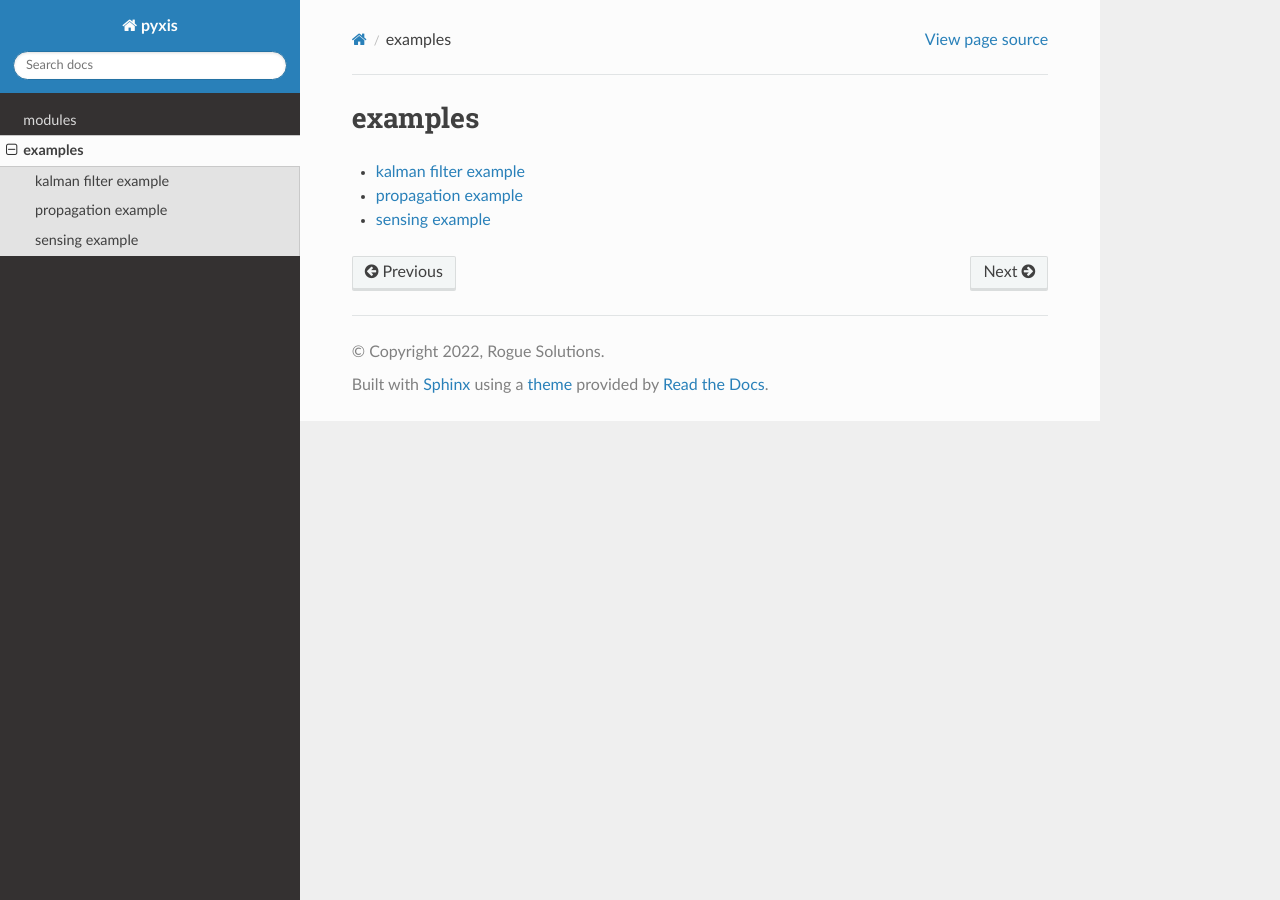
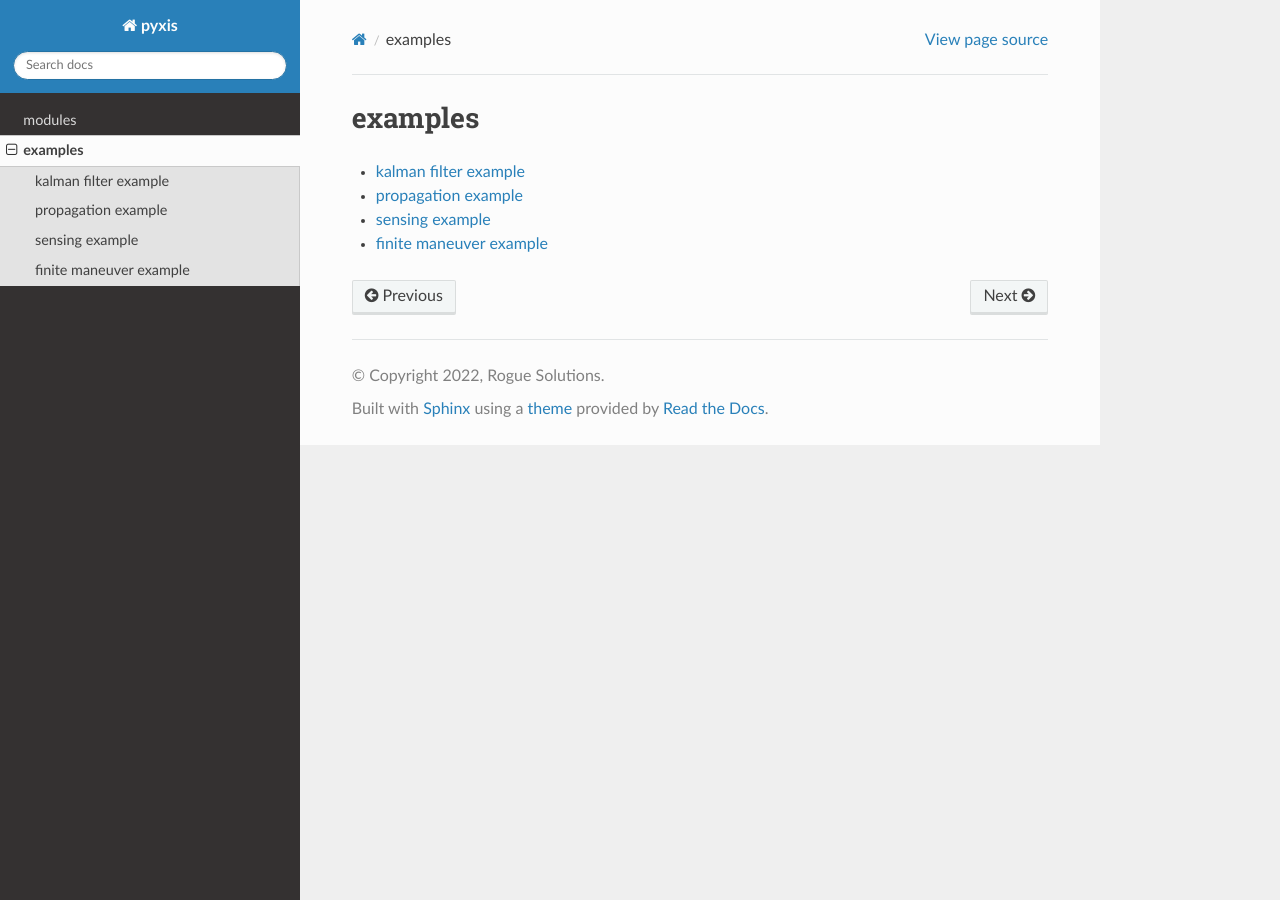
Before and after one commit to brandon-sexton/pysmad, a Sphinx documentation site: the page built from docs/source/examples.rst, in a window 1280 px wide. Built offline with Sphinx 7.4.7 and the Read the Docs theme 2.0.0, drawn with Linux system fonts in a browser that asks for light colours.

Commit message:
added example for finite maneuvers

```diff
--- a/docs/source/examples.rst
+++ b/docs/source/examples.rst
@@ -7,3 +7,4 @@ examples
    kalman
    propagation
    sensing
+   finite
--- /dev/null
+++ b/docs/source/finite.rst
@@ -0,0 +1,4 @@
+finite maneuver example
+=====================
+
+.. literalinclude:: /examples/example_finite.py
```
